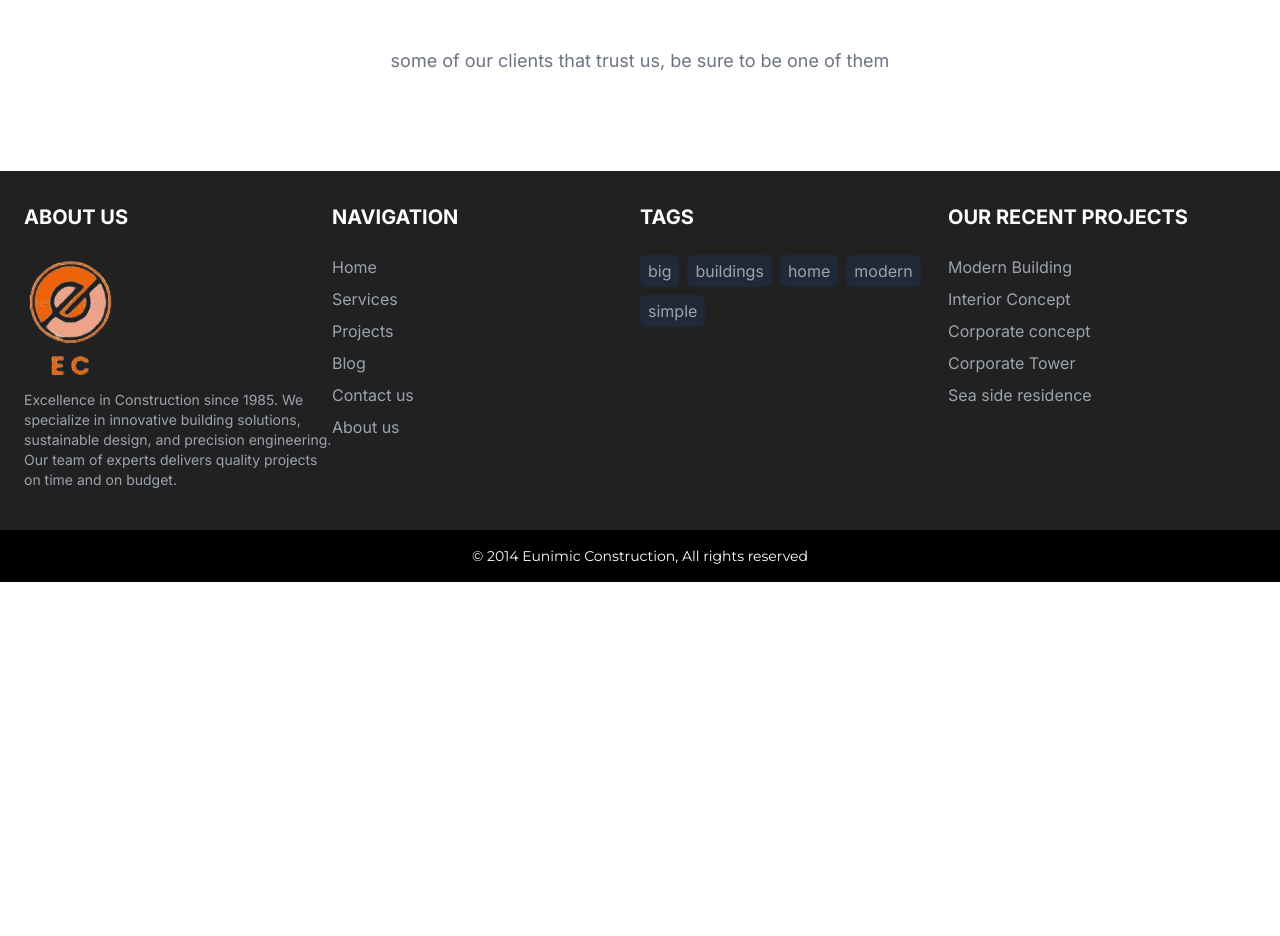
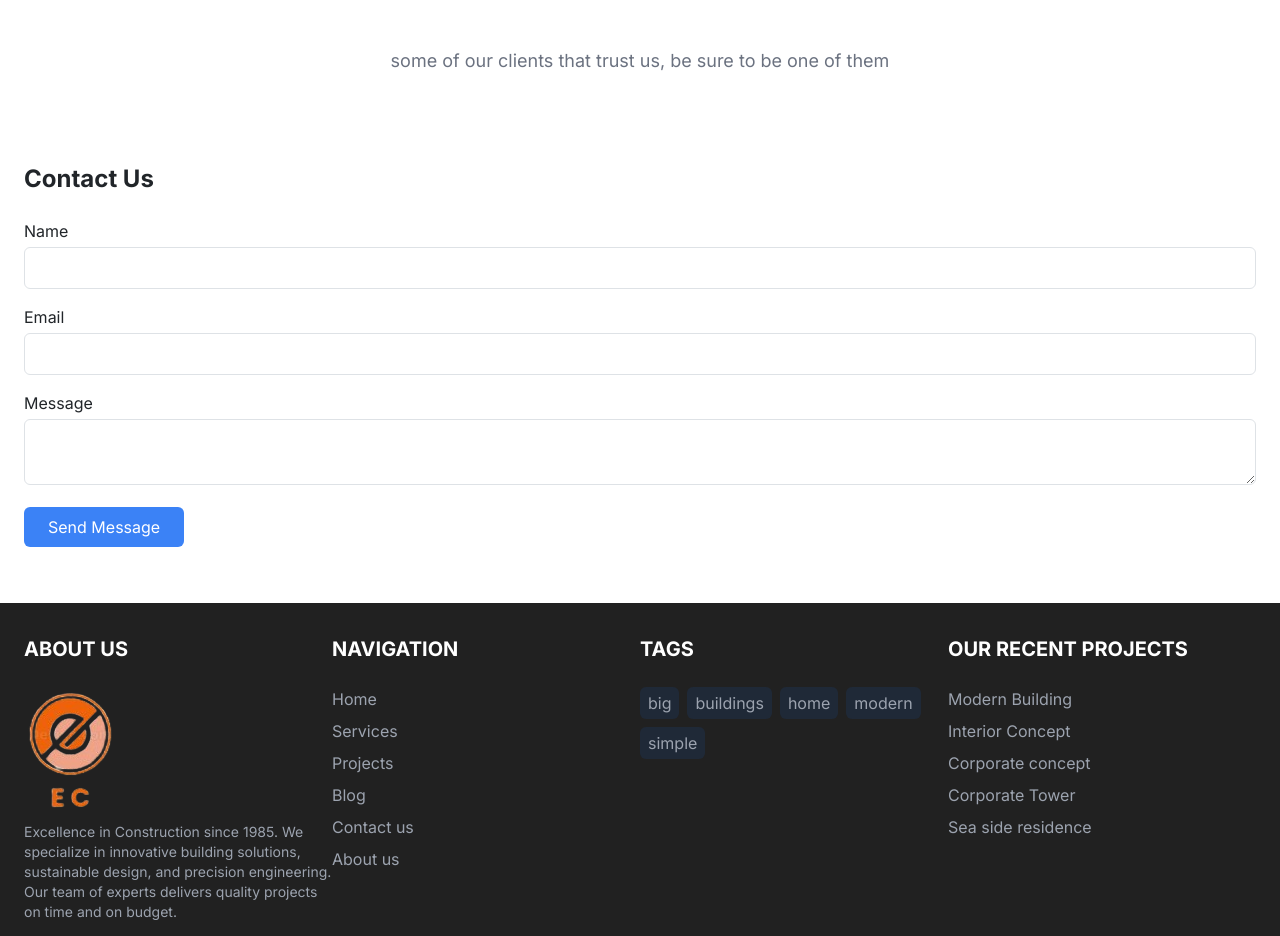
Before and after one commit to tobidechamp15/Eunimic-Construction, a Next.js app: page / in a window 1280 px wide. Shown: the part 3540-4476 px from the top of the page. Before the commit the page ends 4122 px from the top, so only its background shows below. Built offline with nearby package versions, Linux system fonts and the light colour scheme.

Commit message:
Feat Contact Form

```diff
--- /dev/null
+++ b/app/api/contact/route.js
@@ -0,0 +1,50 @@
+import { NextResponse } from 'next/server';
+import nodemailer from 'nodemailer';
+
+export async function POST(request) {
+  try {
+    const body = await request.json();
+
+    // Create a transporter using SMTP
+    let transporter = nodemailer.createTransport({
+      host: 'smtp.gmail.com', // Replace with your SMTP host
+      port: 587,
+      secure: false, // Use TLS
+      auth: {
+        user: process.env.EMAIL_USER,
+        pass: process.env.EMAIL_PASS,
+      },
+    });
+
+    // Send mail with defined transport object
+    let info = await transporter.sendMail({
+      from: 'localhost:3000 email', // sender address
+      to: 'tobidechamp15@gmail.com', // list of receivers
+      subject: 'New Contact Form Submission', // Subject line
+      text: `
+        Name: ${body.name}
+        Email: ${body.email}
+        Message: ${body.message}
+      `, // plain text body
+      html: `
+        <h1>New Contact Form Submission</h1>
+        <p><strong>Name:</strong> ${body.name}</p>
+        <p><strong>Email:</strong> ${body.email}</p>
+        <p><strong>Message:</strong> ${body.message}</p>
+      `, // html body
+    });
+
+    console.log('Message sent: %s', info.messageId);
+
+    return NextResponse.json(
+      { message: 'Form submission received and email sent' },
+      { status: 200 }
+    );
+  } catch (error) {
+    console.error('Error processing form submission:', error);
+    return NextResponse.json(
+      { message: 'Error processing form submission' },
+      { status: 500 }
+    );
+  }
+}
--- a/app/page.js
+++ b/app/page.js
@@ -1,4 +1,5 @@
 import ClientsSection from '@/components/ClientsSection';
+import Contact from '@/components/Contact';
 import ContactDetails from '@/components/ContactDetails';
 import Copyright from '@/components/Copyright';
 import Footer from '@/components/Footer';
@@ -16,6 +17,7 @@ export default function Home() {
       <Services />
       <Projects />
       <ClientsSection />
+      <Contact />
       <Footer />
       <Copyright />
     </section>
--- /dev/null
+++ b/components/Contact.jsx
@@ -0,0 +1,95 @@
+'use client';
+import { useState } from 'react';
+
+const Contact = () => {
+  const [formData, setFormData] = useState({
+    name: '',
+    email: '',
+    message: '',
+  });
+  const [success, setSuccess] = useState(false);
+
+  const handleChange = (e) => {
+    const { name, value } = e.target;
+    setFormData({ ...formData, [name]: value });
+  };
+
+  const handleSubmit = async (e) => {
+    e.preventDefault();
+
+    // Handle form submission (e.g., send data to an API or email service)
+    try {
+      await fetch('/api/contact', {
+        method: 'POST',
+        headers: {
+          'Content-Type': 'application/json',
+        },
+        body: JSON.stringify(formData),
+      });
+      setSuccess(true);
+      setFormData({ name: '', email: '', message: '' }); // Clear form
+    } catch (error) {
+      console.error('Error:', error);
+    }
+  };
+
+  return (
+    <div className="container mx-auto p-4">
+      <h1 className="text-2xl font-bold mb-4">Contact Us</h1>
+      {success && (
+        <p className="text-green-500 mb-4">Your message has been sent!</p>
+      )}
+      <form onSubmit={handleSubmit} className="space-y-4">
+        <div>
+          <label className="block mb-1" htmlFor="name">
+            Name
+          </label>
+          <input
+            type="text"
+            id="name"
+            name="name"
+            value={formData.name}
+            onChange={handleChange}
+            required
+            className="w-full p-2 border border-gray-300 rounded"
+          />
+        </div>
+        <div>
+          <label className="block mb-1" htmlFor="email">
+            Email
+          </label>
+          <input
+            type="email"
+            id="email"
+            name="email"
+            value={formData.email}
+            onChange={handleChange}
+            required
+            className="w-full p-2 border border-gray-300 rounded"
+          />
+        </div>
+        <div>
+          <label className="block mb-1" htmlFor="message">
+            Message
+          </label>
+          <textarea
+            id="message"
+            name="message"
+            value={formData.message}
+            onChange={handleChange}
+            required
+            className="w-full p-2 border border-gray-300 rounded"
+          ></textarea>
+        </div>
+        <button
+          type="submit"
+          className="bg-blue-500 text-white py-2 px-4 rounded"
+        >
+          Send Message
+        </button>
+      </form>
+    </div>
+  );
+};
+
+export default Contact;
--- a/package.json
+++ b/package.json
@@ -17,6 +17,7 @@
     "bootstrap": "^5.3.3",
     "framer-motion": "^11.3.31",
     "next": "^14.2.7",
+    "nodemailer": "^6.9.14",
     "react": "^18.3.1",
     "react-dom": "^18.3.1",
     "react-intersection-observer": "^9.13.0",
```
Also changed, not shown: 2 other files (tests, documents, lock files or other folders).
